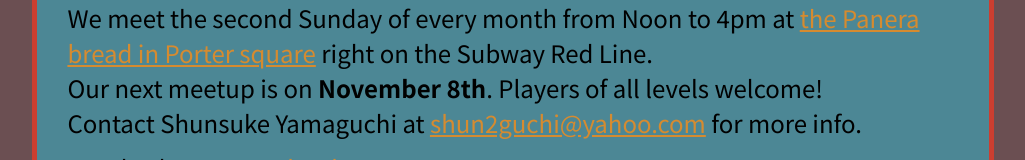
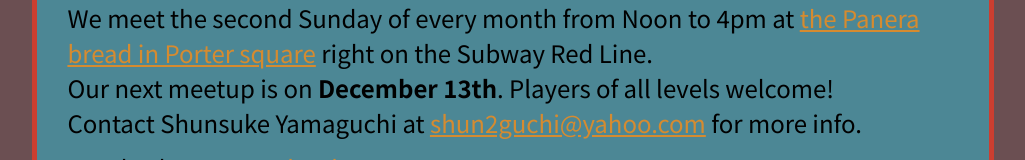
Before and after one commit to vmsimone/boston-shogi, a plain HTML site: page index.html in a window 1280 px wide. Shown: the part 495-655 px from the top of the page, without its empty margins (127-1152 px from the left). Drawn offline with nearby package versions, Linux system fonts and the light colour scheme.

Commit message:
Update index.html

```diff
--- a/index.html
+++ b/index.html
@@ -30,7 +30,7 @@
         <p>We meet the second Sunday of every month from Noon to 4pm at <a href="https://maps.app.goo.gl/6Z35JQDW5cdMje2F7">the Panera bread in Porter square</a> right on the Subway Red Line.
           <br>
            Our next meetup is on
-          <span><b>November 8th</b></span>.
+          <span><b>December 13th</b></span>.
           Players of all levels welcome!
           <br>
           Contact Shunsuke Yamaguchi at <span class="contact" id="c2h1bjJndWNoaUB5YWhvby5jb20="><a></a></span> for more info.
```
